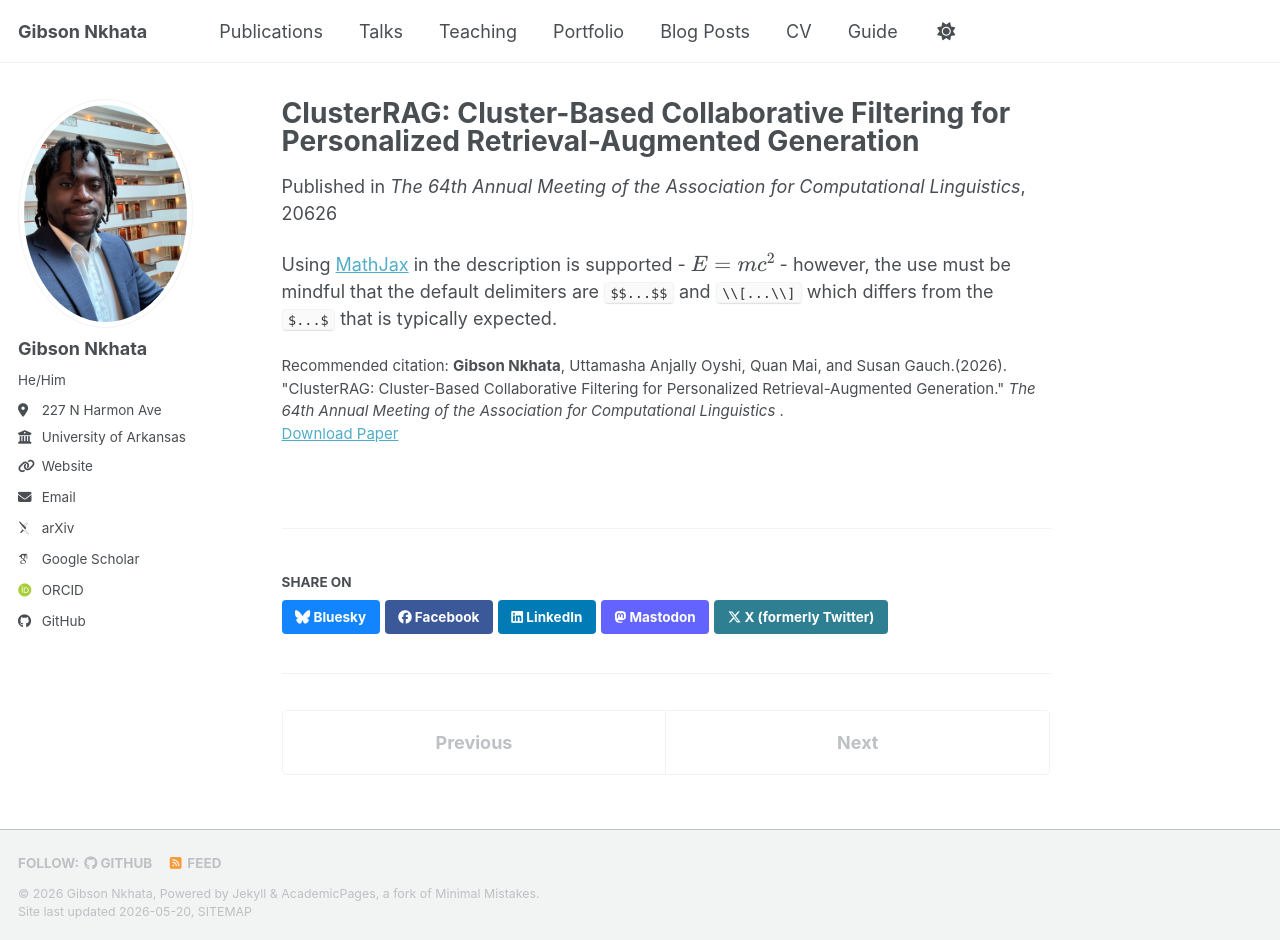
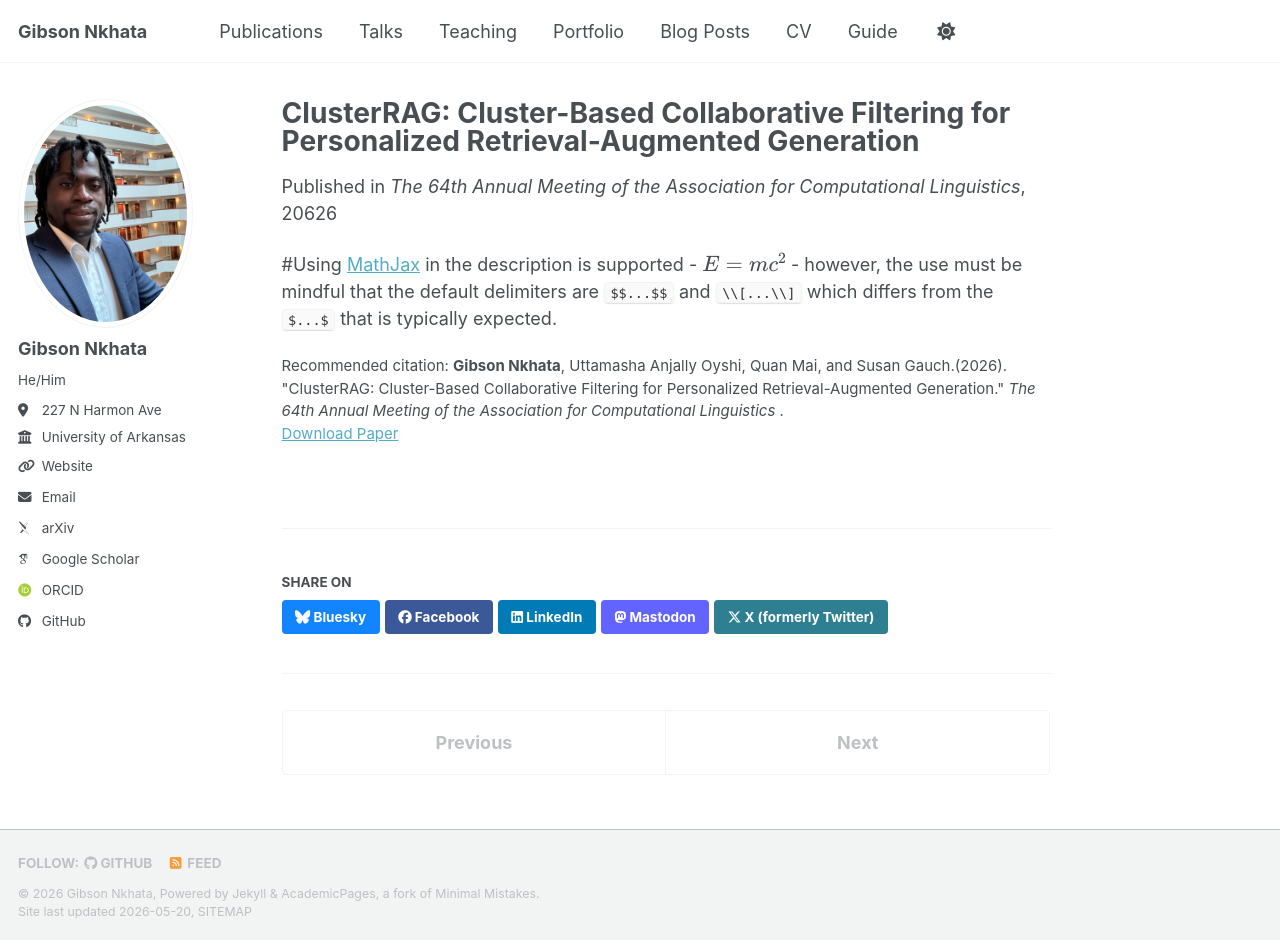
Before and after one commit to gnkhata/gnkhata.github.io, a Jekyll site: the page built from _publications/ACL2026-ClusterRAG.md, in a window 1280 px wide and 940 px high. Built offline with Jekyll 4.4.1, drawn with Linux system fonts in a browser that asks for light colours; some web fonts are replaced; a script bundle is joined from its source files by our own code; library files that are not in the unit come from our copies.

```diff
--- a/_publications/ACL2026-ClusterRAG.md
+++ b/_publications/ACL2026-ClusterRAG.md
@@ -10,4 +10,4 @@ paperurl: 'https://arxiv.org/abs/2605.18769'
 citation: '<b>Gibson Nkhata</b>,  Uttamasha Anjally Oyshi, Quan Mai, and Susan Gauch.(2026). &quot;ClusterRAG: Cluster-Based Collaborative Filtering for Personalized Retrieval-Augmented Generation.&quot; <i>The 64th Annual Meeting of the Association for Computational Linguistics </i>.'
 ---
 
-Using [MathJax](https://www.mathjax.org/) in the description is supported - $$E=mc^2$$ - however, the use must be mindful that the default delimiters are `$$...$$` and `\\[...\\]` which differs from the `$...$` that is typically expected.
+#Using [MathJax](https://www.mathjax.org/) in the description is supported - $$E=mc^2$$ - however, the use must be mindful that the default delimiters are `$$...$$` and `\\[...\\]` which differs from the `$...$` that is typically expected.
```
